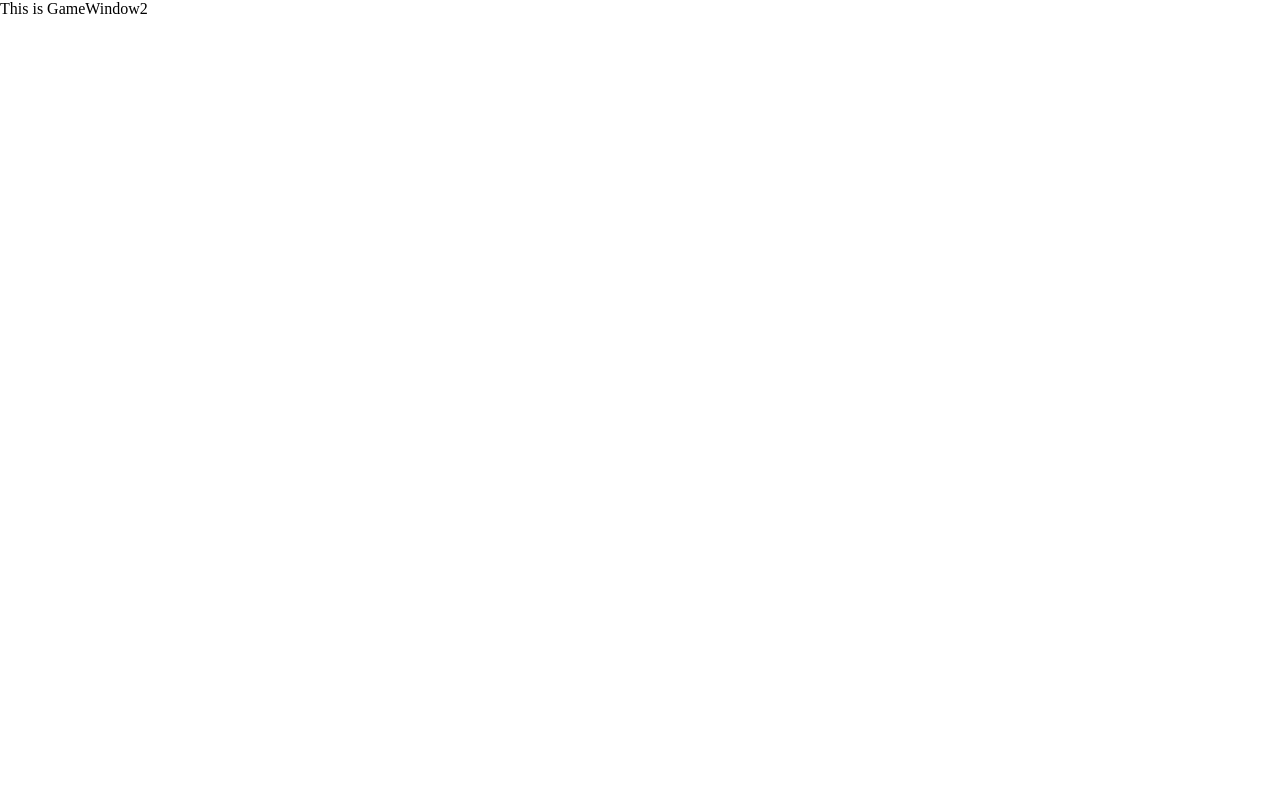
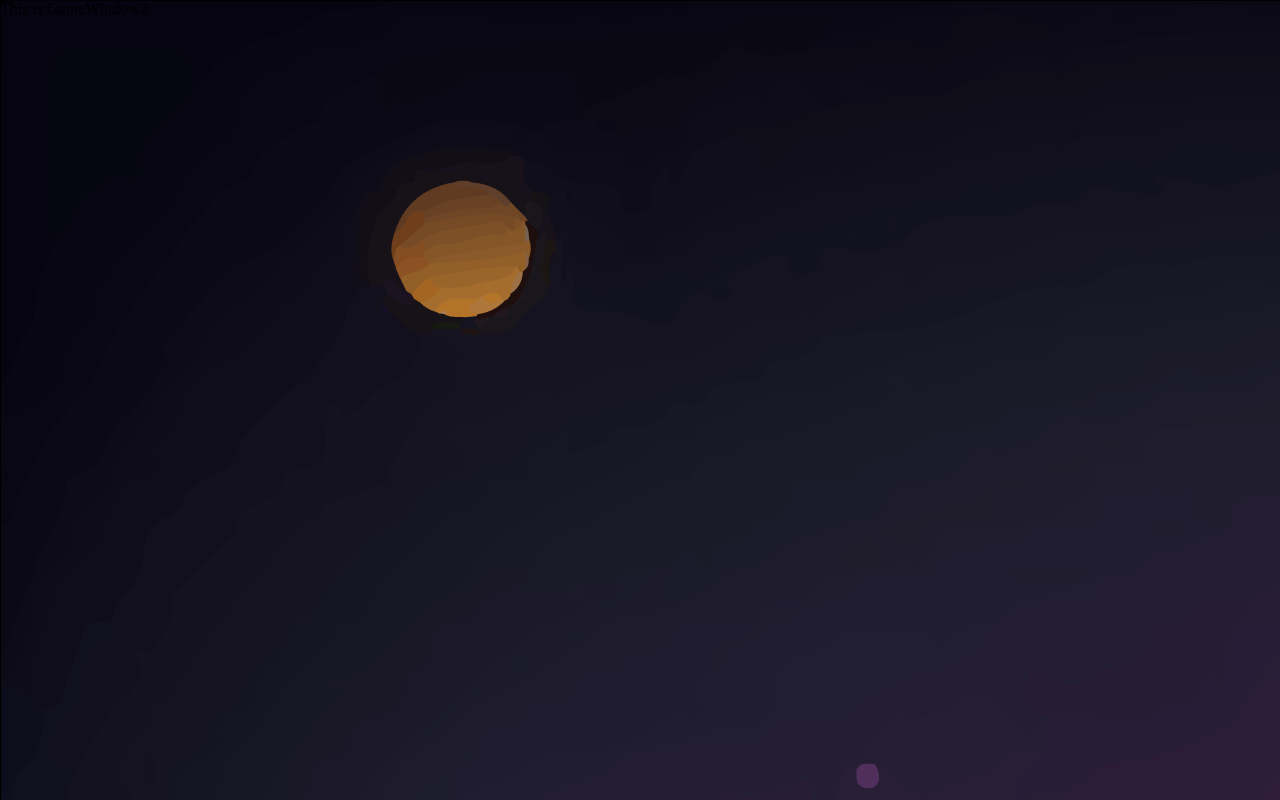
Before and after one commit to Aashish079/AutiVerse, a React (Vite) app: page /game2 in a window 1280 px wide. Built offline with nearby package versions, Linux system fonts and the light colour scheme.

Commit message:
Set Background and created Mapper file

```diff
--- a/src/Pages/GameWindow2/Gamewindow2.jsx
+++ b/src/Pages/GameWindow2/Gamewindow2.jsx
@@ -1,8 +1,11 @@
+import './GameWindow2.scss'
 const GameWindow2 = () => {
   return (
-    <div>
+    <>
+    <div className="Window-2">
         This is GameWindow2
     </div>
+    </>
   )
 }
 
--- a/src/Pages/GameWindow2/Gamewindow2.scss
+++ b/src/Pages/GameWindow2/Gamewindow2.scss
@@ -0,0 +1,5 @@
+.Window-2{
+    height: 100vh;
+    background: url('../../assets/bg3.png');
+    background-color: black;
+}
```
Also changed, not shown: src/Components/ClickAnimals/AnimalData.js (added, +10 -0 lines), src/Pages/GameWindow1/GameWindow1.scss (added), src/Pages/GameWindow1/GameWindow2.scss (deleted).
